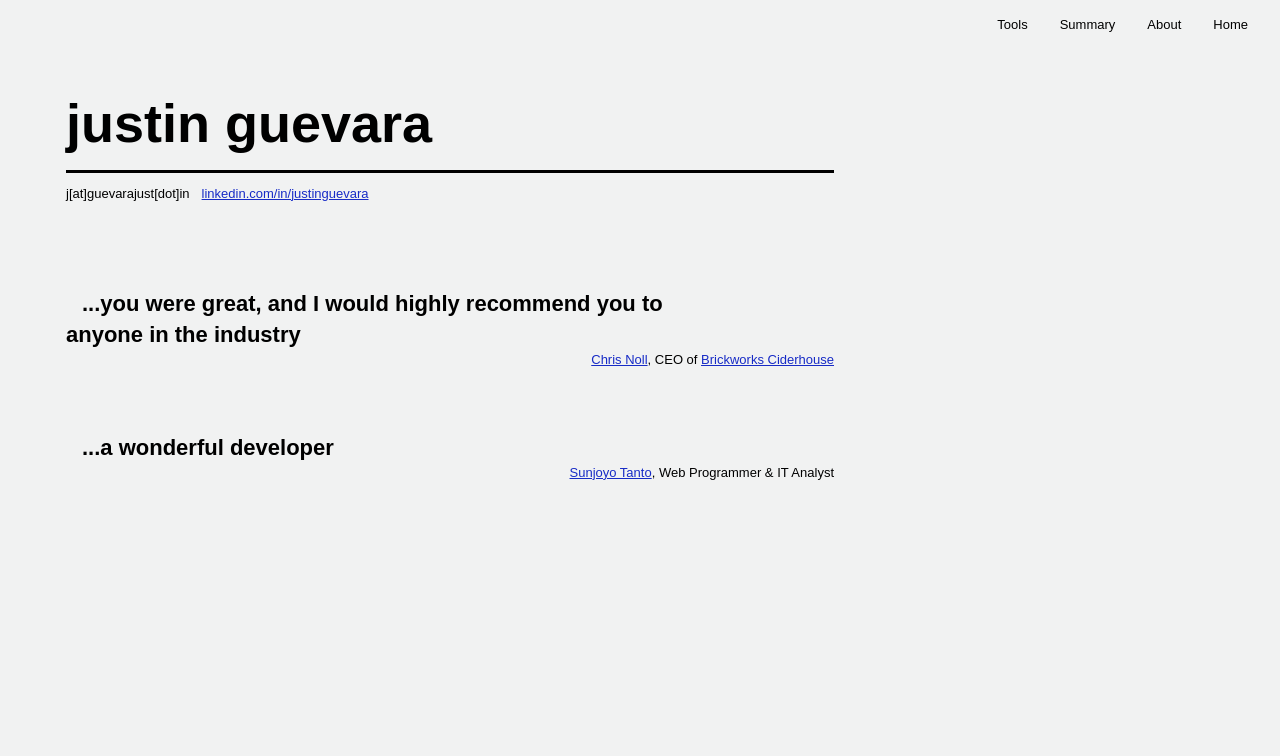
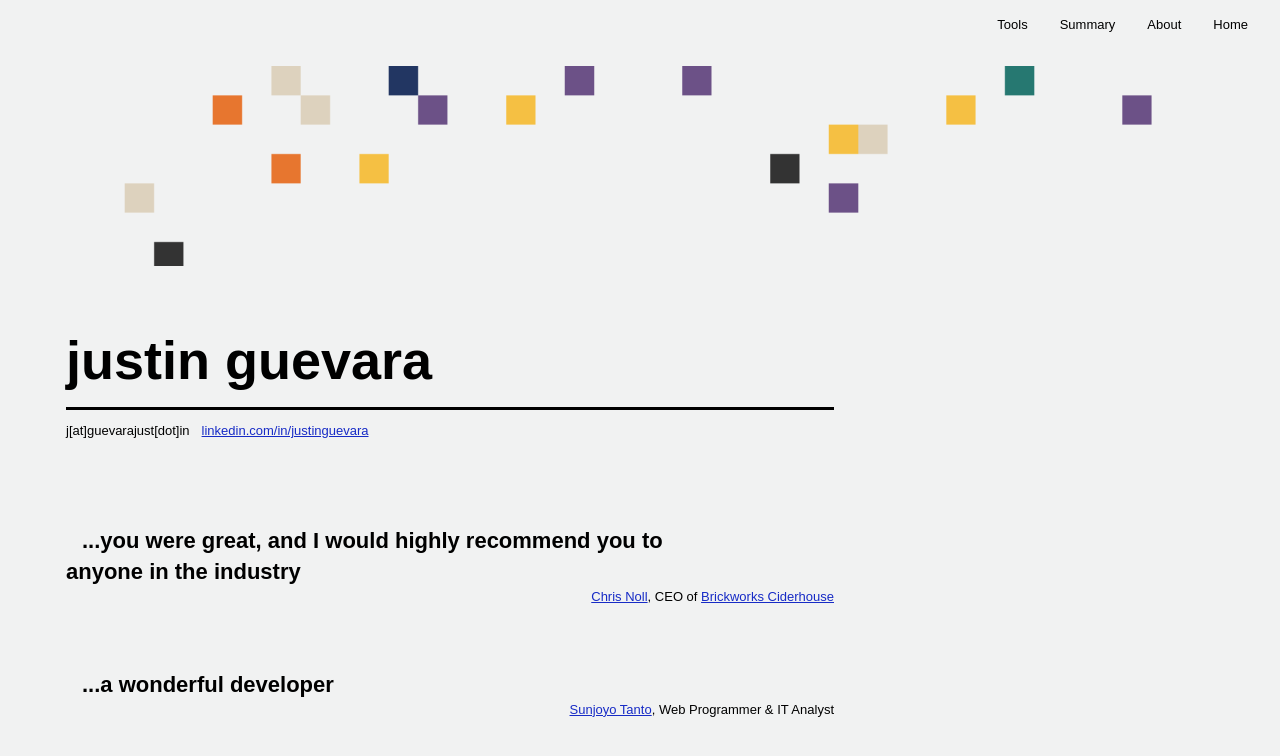
Before and after one commit to justinguevara/www.justinguevara.ca, a React (Vite) app: page / in a window 1280 px wide. Shown: the top 756 px of the page. Built offline with nearby package versions, Linux system fonts and the light colour scheme.

Commit message:
update home page feature

```diff
--- a/src/App.css
+++ b/src/App.css
@@ -466,28 +466,48 @@ a {
   padding-left: 0px;
 }
 
+/*
+** Home page canvas
+*/
 
-
-
-
-
-
-
-
-.test {
+.canvas {
   position: relative;
   height: 200px;
-/*
-    right: 40vw;  10% of the viewport width */
-
 }
 
-.test-container-container {
+@media screen and (min-width: 1024px) {
+  .canvas{
+    height: 200px;
+  }
+}
+
+@media screen and (min-width: 721px) and (max-width: 1023px) {
+  .canvas {
+    right: 20vw;
+    height: 200px;
+  }
+}
+
+@media screen and (min-width: 481px) and (max-width: 720px) {
+  .canvas {
+    right: 50vw;
+    height: 200px;
+  }
+}
+
+@media screen and (max-width: 480px) {
+  .canvas {
+    right: 20vw;
+    height: 80px;
+  }
+}
+
+.canvas-inner-container {
   width: 100%;
   overflow: hidden;
 }
 
-
-
-.test-container {box-sizing: border-box; padding: 16px;
+.canvas-container{
+  box-sizing: border-box;
+  padding: 16px;
 }
--- a/src/components/pages/HomePage.tsx
+++ b/src/components/pages/HomePage.tsx
@@ -1,11 +1,35 @@
 import MainNavigation from "components/MainNavigation";
+import { useRef, useEffect } from 'react';
+import seedrandom from 'seedrandom';
 
 export default function HomePage (): JSX.Element {
+  const canvas_reference = useRef(null);
+  useEffect(() => {
+    const canvas = canvas_reference.current;
+    const context = canvas.getContext('2d');
+    var random = new seedrandom(seed);
+    for (let y = 0; y < canvas_height; y++) {
+      for (let x = 0; x < canvas_width; x++) {
+        if (normalizeNumber(x, 0, canvas_width)  <  random()) {
+          const random_color = 'rgb(' + color_palette[Math.floor( (random() * color_palette.length) )].join(', ') + ')';
+          context.fillStyle = random_color;
+          context.fillRect(x * pixel_size, y * pixel_size, pixel_size, pixel_size);
+        }
+      }
+    }
+  }, []);
+
   return (
     <>
       <MainNavigation />
       <div className="front-page">
         <div className="center-block-element content-width">
+          <div className="canvas-container">
+            <div className="canvas-inner-container">
+              <canvas className="canvas" ref={canvas_reference} width={canvas_width} />
+            </div>
+          </div>
+
           <div className="primary-content-container">
             <section className="first-section">
               <div className="name">Justin Guevara</div>
@@ -31,3 +55,23 @@ export default function HomePage (): JSX.Element {
     </>
   );
 };
+
+const canvas_height = 198;
+const canvas_width = 1148;
+const pixel_size = 22;
+const seed = '5';
+
+const normalizeNumber = function (value: number, min: number, max: number) {
+  let scaled = (value - min) / (max - min);
+  return 0.95 - scaled * (0.99 - 0.5);
+};
+
+const color_palette = [
+  [34, 54, 98],
+  [38, 120, 113],
+  [231, 118, 47],
+  [245, 192, 67],
+  [221, 210, 190],
+  [108, 81, 135],
+  [51, 51, 51]
+];
```
